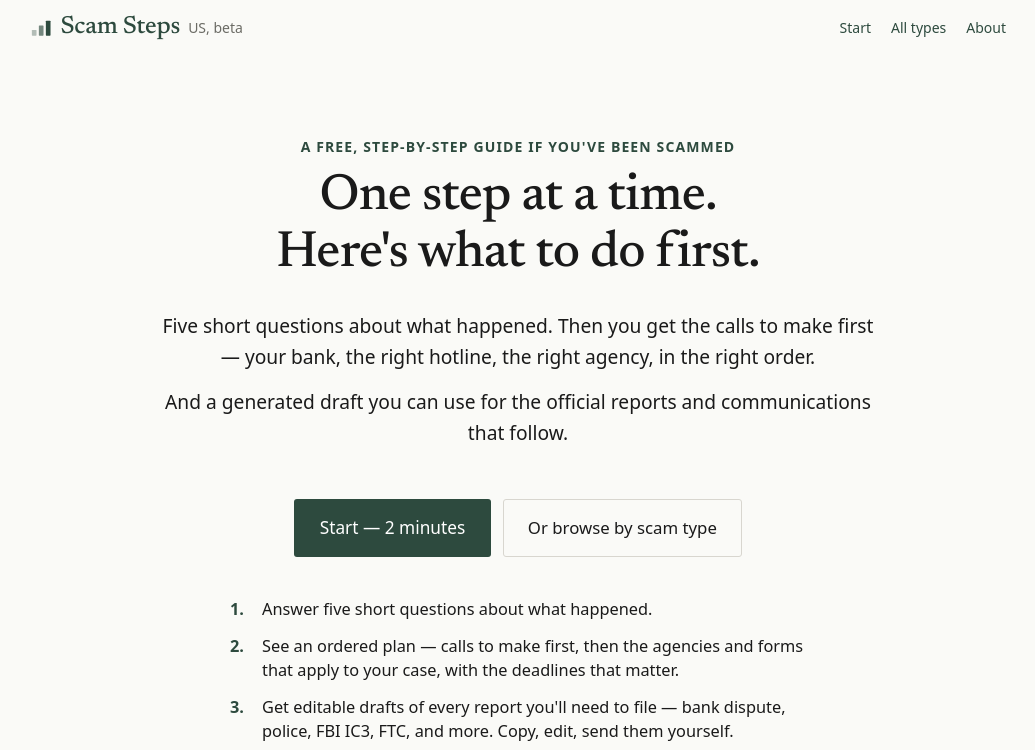
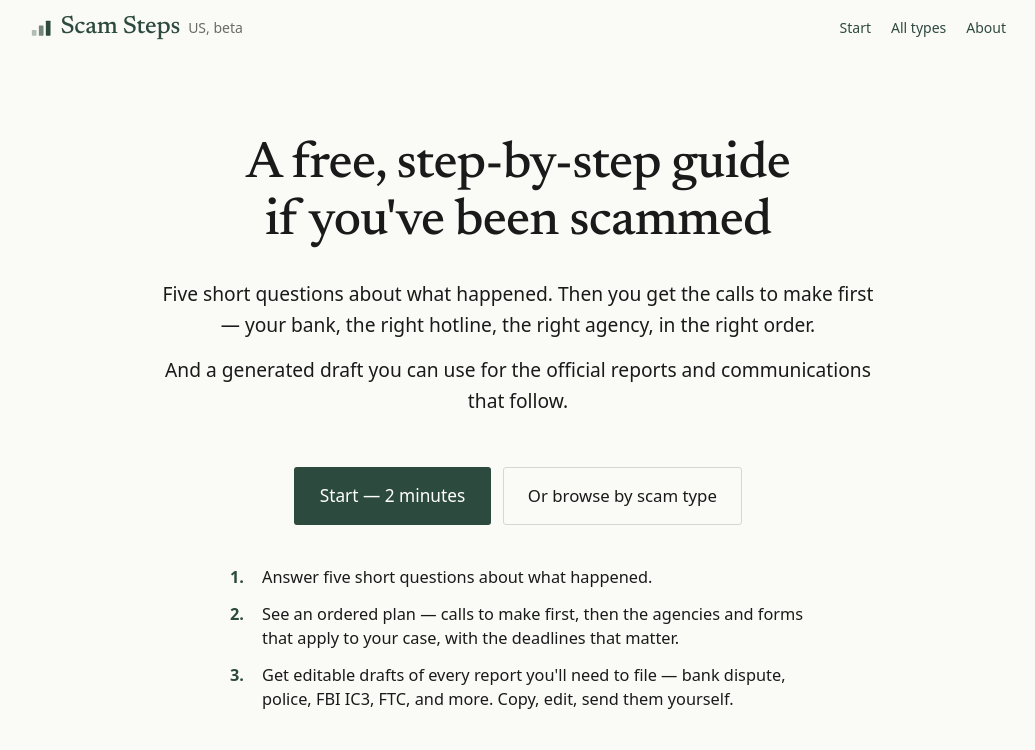
Before and after one commit to jikuolu/scam-steps, a Next.js app: page / in a window 1280 px wide. Shown: the top 750 px of the page, without its empty margins (122-1157 px from the left). Built offline with nearby package versions, Linux system fonts and the light colour scheme; no server answers.

Commit message:
Make the descriptor the homepage H1, drop the second line
'A free, step-by-step guide if you've been scammed' is now the title
itself — names the site's purpose directly. Removes 'One step at a time'
as a separate line.

```diff
--- a/app/page.tsx
+++ b/app/page.tsx
@@ -10,19 +10,8 @@ export default function Home() {
   return (
     <div className="max-w-3xl mx-auto px-6 pt-20 pb-14">
       <section className="text-center flex flex-col items-center">
-        <p
-          className="text-sm"
-          style={{
-            color: "var(--accent)",
-            letterSpacing: "0.08em",
-            textTransform: "uppercase",
-            fontWeight: 600,
-          }}
-        >
+        <h1 className="serif home-title">
           A free, step-by-step guide if you've been scammed
-        </p>
-        <h1 className="serif home-title mt-3">
-          One step at a time. Here's what to do first.
         </h1>
         <div className="prose home-lede mt-7 flex flex-col items-center" style={{ textAlign: "center" }}>
           <p>
```
